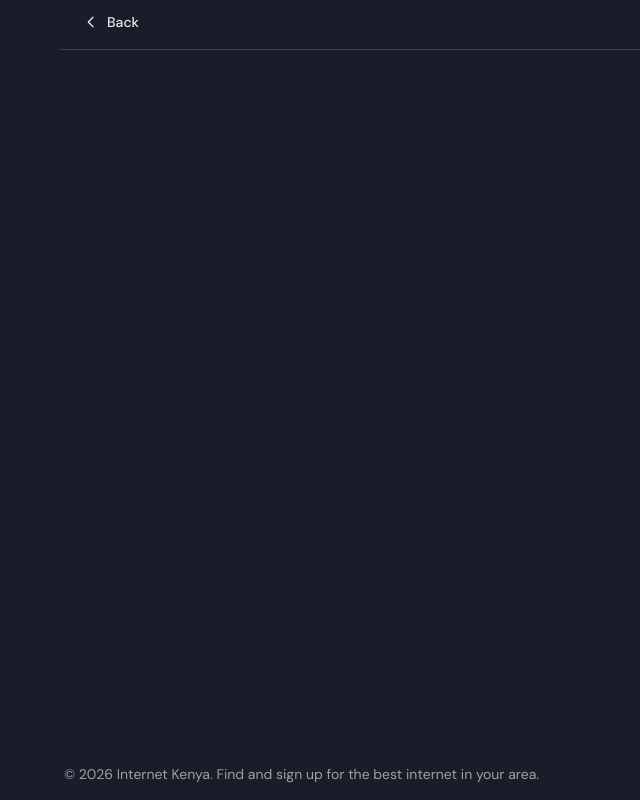
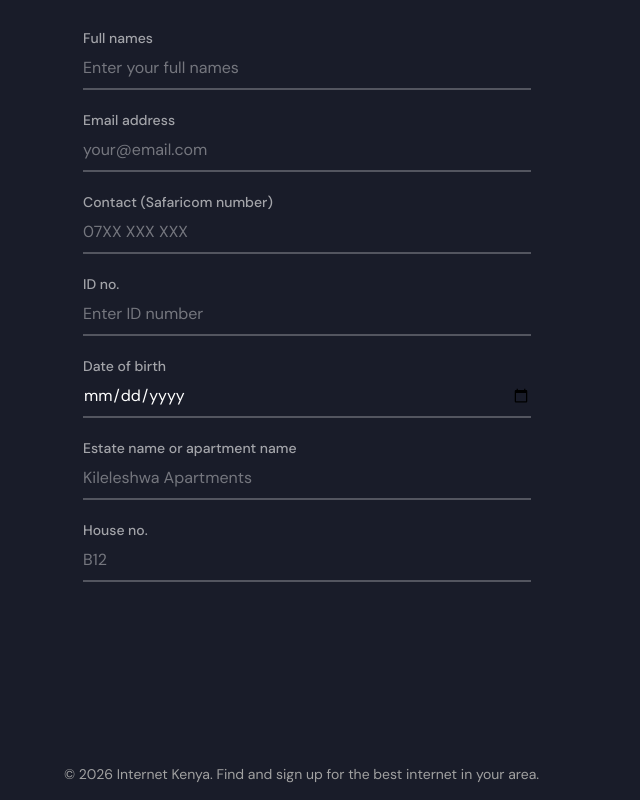
Before and after one commit to QuantumSnow0/internet-kenya, a Next.js app: page /providers/safaricom/apply in a window 1280 px wide. Shown: the whole page, without its empty margins (0-640 px from the left). Built offline with nearby package versions, Linux system fonts and the light colour scheme.

Commit message:
finished signup page for safaricom

```diff
--- a/src/app/globals.css
+++ b/src/app/globals.css
@@ -26,25 +26,36 @@ body {
   font-family: var(--font-dm-sans), system-ui, sans-serif;
 }
 
-/* Scrollable main area: works on mobile with momentum; styled vertical scrollbar */
+/* Scrollable main area: works on mobile with momentum */
 main {
   overflow-y: auto;
   overflow-x: hidden;
+  -webkit-overflow-scrolling: touch;
+}
+
+/* Hide scrollbars on mobile; show thin scrollbar on desktop */
+@media (max-width: 767px) {
+  main {
+    scrollbar-width: none;
+  }
+  main::-webkit-scrollbar {
+    display: none;
+  }
+}
+
+@media (min-width: 768px) {
+  main {
     scrollbar-gutter: stable;
-  -webkit-overflow-scrolling: touch;
     scrollbar-width: thin;
     scrollbar-color: rgba(255, 255, 255, 0.28) rgba(255, 255, 255, 0.06);
   }
-
   main::-webkit-scrollbar {
     width: 8px;
   }
-
   main::-webkit-scrollbar-track {
     background: rgba(255, 255, 255, 0.06);
     border-radius: 999px;
   }
-
   main::-webkit-scrollbar-thumb {
     background: linear-gradient(
       180deg,
@@ -53,13 +64,13 @@ main::-webkit-scrollbar-thumb {
     );
     border-radius: 999px;
   }
-
   main::-webkit-scrollbar-thumb:hover {
     background: linear-gradient(
       180deg,
       rgba(255, 255, 255, 0.45),
       rgba(255, 255, 255, 0.28)
     );
+  }
 }
 
 /* Section below carousel: wrapper (no curve), title sits on carousel */
@@ -179,29 +190,15 @@ main::-webkit-scrollbar-thumb:hover {
   display: none;
 }
 
-/* Horizontal card rows: constrain width so they scroll on desktop; slim scrollbar */
+/* Horizontal card rows: constrain width, scroll; hide scrollbar (touch scroll still works) */
 .recommended-deals-row {
   width: 100%;
   max-width: 100%;
   min-width: 0;
-  scrollbar-width: thin;
-  scrollbar-color: rgba(255, 255, 255, 0.22) rgba(255, 255, 255, 0.05);
+  scrollbar-width: none;
+  -ms-overflow-style: none;
 }
 
 .recommended-deals-row::-webkit-scrollbar {
-  height: 5px;
+  display: none;
 }
-
-.recommended-deals-row::-webkit-scrollbar-track {
-  background: rgba(255, 255, 255, 0.05);
-  border-radius: 999px;
-}
-
-.recommended-deals-row::-webkit-scrollbar-thumb {
-  background: rgba(255, 255, 255, 0.22);
-  border-radius: 999px;
-}
-
-.recommended-deals-row::-webkit-scrollbar-thumb:hover {
-  background: rgba(255, 255, 255, 0.32);
-}
--- a/src/app/providers/[slug]/_components/ApplyNowButton.tsx
+++ b/src/app/providers/[slug]/_components/ApplyNowButton.tsx
@@ -6,18 +6,35 @@ import { usePathname, useSearchParams } from "next/navigation";
 type ApplyNowButtonProps = {
   /** Theme classes for the button (e.g. violet, sky, or tier accent). */
   buttonClassName: string;
+  /** Plan name for apply page header (e.g. "Home Fiber", "5G data plans"). Passed as query param. */
+  planName?: string;
+  /** Speed/label to show on apply page (e.g. "15 Mbps"). Passed as query param. */
+  speedLabel?: string;
+  /** Price to show on apply page (e.g. "2,999 KSh/month"). Passed as query param. */
+  priceLabel?: string;
+  /** Device price line for apply page (e.g. "10,000 KSh → 2,999 KSh"). Only for 5G. */
+  devicePriceLabel?: string;
   children?: React.ReactNode;
 };
 
 /** Apply now CTA: links to provider apply page; wrapper covers card border. */
 export function ApplyNowButton({
   buttonClassName,
+  planName,
+  speedLabel,
+  priceLabel,
+  devicePriceLabel,
   children = "Apply now",
 }: ApplyNowButtonProps) {
   const pathname = usePathname();
   const searchParams = useSearchParams();
   const baseApply = pathname?.endsWith("/apply") ? pathname : `${pathname}/apply`;
-  const query = searchParams?.toString() ? `?${searchParams.toString()}` : "";
+  const params = new URLSearchParams(searchParams?.toString() ?? "");
+  if (planName) params.set("plan", planName);
+  if (speedLabel) params.set("speed", speedLabel);
+  if (priceLabel) params.set("price", priceLabel);
+  if (devicePriceLabel) params.set("device", devicePriceLabel);
+  const query = params.toString() ? `?${params.toString()}` : "";
   const applyHref = `${baseApply}${query}`;
 
   return (
--- a/src/app/providers/[slug]/_components/FiberPlansSection.tsx
+++ b/src/app/providers/[slug]/_components/FiberPlansSection.tsx
@@ -57,11 +57,11 @@ export function FiberPlansSection({
               <p className="font-mono text-lg font-bold text-white sm:text-xl">
                 {plan.priceKes.toLocaleString("en-KE")}
                 <span className="ml-0.5 text-xs font-normal text-white/50">
-                  KSh/mo
+                  KSh/month
                 </span>
               </p>
             </div>
-            <ApplyNowButton buttonClassName="border-sky-400/30 bg-sky-500/25 text-sky-100 hover:bg-sky-500/35 hover:border-sky-400/50 active:bg-sky-500/30" />
+            <ApplyNowButton planName={title} speedLabel={`${plan.speedMbps} Mbps`} priceLabel={`${plan.priceKes.toLocaleString("en-KE")} KSh/month`} devicePriceLabel="Free" buttonClassName="border-sky-400/30 bg-sky-500/25 text-sky-100 hover:bg-sky-500/35 hover:border-sky-400/50 active:bg-sky-500/30" />
           </div>
         ))}
       </div>
--- a/src/app/providers/[slug]/_components/RecommendedDeals.tsx
+++ b/src/app/providers/[slug]/_components/RecommendedDeals.tsx
@@ -59,7 +59,7 @@ export function RecommendedDeals({ title, items }: RecommendedDealsProps) {
                 <p className="font-mono text-lg font-bold text-white sm:text-xl">
                   {item.priceCurrentKes.toLocaleString("en-KE")}
                   <span className="ml-0.5 text-xs font-normal text-white/50">
-                    KSh/mo
+                    KSh/month
                   </span>
                 </p>
                 {item.priceOriginalKes != null && (
@@ -68,7 +68,7 @@ export function RecommendedDeals({ title, items }: RecommendedDealsProps) {
                   </span>
                 )}
               </div>
-              <ApplyNowButton buttonClassName={accent.button} />
+              <ApplyNowButton planName={title} speedLabel={`${item.speedMbps} Mbps`} priceLabel={`${item.priceCurrentKes.toLocaleString("en-KE")} KSh/month`} devicePriceLabel="Free" buttonClassName={accent.button} />
             </div>
           );
         })}
--- a/src/app/providers/[slug]/_components/TierUnlimitedPlansSection.tsx
+++ b/src/app/providers/[slug]/_components/TierUnlimitedPlansSection.tsx
@@ -52,7 +52,7 @@ export function TierUnlimitedPlansSection({ plans }: TierUnlimitedPlansSectionPr
                 <p className="font-mono text-lg font-bold text-white sm:text-xl">
                   {plan.priceCurrentKes.toLocaleString("en-KE")}
                   <span className="ml-0.5 text-xs font-normal text-white/50">
-                    KSh/mo
+                    KSh/month
                   </span>
                 </p>
                 {plan.priceOriginalKes != null && (
@@ -61,7 +61,7 @@ export function TierUnlimitedPlansSection({ plans }: TierUnlimitedPlansSectionPr
                   </span>
                 )}
               </div>
-              <ApplyNowButton buttonClassName={accent.button} />
+              <ApplyNowButton planName="Tier unlimited plans" speedLabel={`${plan.speedMbps} Mbps`} priceLabel={`${plan.priceCurrentKes.toLocaleString("en-KE")} KSh/month`} devicePriceLabel="Free" buttonClassName={accent.button} />
             </div>
           );
         })}
--- /dev/null
+++ b/src/app/providers/[slug]/apply/_components/ApplyForm.tsx
@@ -0,0 +1,120 @@
+"use client";
+
+import { useState } from "react";
+
+const inputClass =
+  "w-full border-0 border-b-2 border-white/25 bg-transparent px-0 pb-2 pt-1 text-sm text-white placeholder:text-white/40 focus:border-emerald-400/80 focus:outline-none focus:ring-0 sm:text-base";
+const labelClass = "text-xs font-medium text-white/60 sm:text-sm";
+
+/** Apply / account creation form with underline-style inputs. */
+export function ApplyForm() {
+  const [fullNames, setFullNames] = useState("");
+  const [email, setEmail] = useState("");
+  const [contact, setContact] = useState("");
+  const [idNo, setIdNo] = useState("");
+  const [dob, setDob] = useState("");
+  const [estate, setEstate] = useState("");
+  const [houseNo, setHouseNo] = useState("");
+
+  return (
+    <section className="flex w-full max-w-md flex-col gap-5">
+      <div className="flex flex-col gap-1">
+        <label htmlFor="apply-full-names" className={labelClass}>
+          Full names
+        </label>
+        <input
+          id="apply-full-names"
+          type="text"
+          value={fullNames}
+          onChange={(e) => setFullNames(e.target.value)}
+          placeholder="Enter your full names"
+          className={inputClass}
+          autoComplete="name"
+        />
+      </div>
+      <div className="flex flex-col gap-1">
+        <label htmlFor="apply-email" className={labelClass}>
+          Email address
+        </label>
+        <input
+          id="apply-email"
+          type="email"
+          value={email}
+          onChange={(e) => setEmail(e.target.value)}
+          placeholder="your@email.com"
+          className={inputClass}
+          autoComplete="email"
+        />
+      </div>
+      <div className="flex flex-col gap-1">
+        <label htmlFor="apply-contact" className={labelClass}>
+          Contact (Safaricom number)
+        </label>
+        <input
+          id="apply-contact"
+          type="tel"
+          value={contact}
+          onChange={(e) => setContact(e.target.value)}
+          placeholder="07XX XXX XXX"
+          className={inputClass}
+          autoComplete="tel"
+        />
+      </div>
+      <div className="flex flex-col gap-1">
+        <label htmlFor="apply-id" className={labelClass}>
+          ID no.
+        </label>
+        <input
+          id="apply-id"
+          type="text"
+          value={idNo}
+          onChange={(e) => setIdNo(e.target.value)}
+          placeholder="Enter ID number"
+          className={inputClass}
+          autoComplete="off"
+        />
+      </div>
+      <div className="flex flex-col gap-1">
+        <label htmlFor="apply-dob" className={labelClass}>
+          Date of birth
+        </label>
+        <input
+          id="apply-dob"
+          type="date"
+          value={dob}
+          onChange={(e) => setDob(e.target.value)}
+          className={inputClass}
+          autoComplete="bday"
+        />
+      </div>
+      <div className="flex flex-col gap-1">
+        <label htmlFor="apply-estate" className={labelClass}>
+          Estate name or apartment name
+        </label>
+        <input
+          id="apply-estate"
+          type="text"
+          value={estate}
+          onChange={(e) => setEstate(e.target.value)}
+          placeholder="Kileleshwa Apartments"
+          className={inputClass}
+          autoComplete="address-level2"
+        />
+      </div>
+      <div className="flex flex-col gap-1">
+        <label htmlFor="apply-house-no" className={labelClass}>
+          House no.
+        </label>
+        <input
+          id="apply-house-no"
+          type="text"
+          value={houseNo}
+          onChange={(e) => setHouseNo(e.target.value)}
+          placeholder="B12"
+          className={inputClass}
+          autoComplete="address-line1"
+        />
+      </div>
+    </section>
+  );
+}
--- a/src/app/providers/[slug]/apply/page.tsx
+++ b/src/app/providers/[slug]/apply/page.tsx
@@ -1,6 +1,6 @@
-import Link from "next/link";
 import { notFound } from "next/navigation";
 import { providers } from "@/app/data/providers";
+import { ApplyForm } from "./_components/ApplyForm";
 
 const PROVIDER_SLUGS = providers.map((p) => p.slug);
 const PROVIDER_SET = new Set(PROVIDER_SLUGS);
@@ -20,42 +20,126 @@ export default async function ApplyPage({
   searchParams,
 }: {
   params: Promise<{ slug: string }>;
-  searchParams: Promise<{ county?: string | string[] }>;
+  searchParams: Promise<{ plan?: string | string[]; speed?: string | string[]; price?: string | string[]; county?: string | string[]; device?: string | string[] }>;
 }) {
   const { slug } = await params;
   if (!PROVIDER_SET.has(slug)) notFound();
 
   const query = await searchParams;
+  const planRaw = getSingleQueryValue(query.plan);
+  const planName = planRaw ? decodeURIComponent(planRaw) : "";
+  const speed = getSingleQueryValue(query.speed);
+  const priceRaw = getSingleQueryValue(query.price);
+  const price = priceRaw ? decodeURIComponent(priceRaw) : "";
+  const priceShort = price ? price.replace(/\s*KSh\/month$/i, " KSh/mo") : "";
   const county = getSingleQueryValue(query.county);
-  const backHref = county
-    ? `/providers/${slug}?county=${encodeURIComponent(county)}`
-    : `/providers/${slug}`;
+  const deviceRaw = getSingleQueryValue(query.device);
+  const device = deviceRaw ? decodeURIComponent(deviceRaw) : "";
 
   return (
     <div className="min-h-screen bg-background">
-      <header className="sticky top-0 z-10 border-b border-white/15 bg-background px-3 py-3 sm:px-6">
-        <Link
-          href={backHref}
-          className="inline-flex items-center gap-2 text-sm font-medium text-white/90 transition-colors hover:text-white"
-        >
-          <svg
-            aria-hidden
-            className="h-4 w-4 shrink-0"
-            fill="none"
-            stroke="currentColor"
-            viewBox="0 0 24 24"
-          >
-            <path
-              strokeLinecap="round"
-              strokeLinejoin="round"
-              strokeWidth={2}
-              d="M15 19l-7-7 7-7"
-            />
-          </svg>
-          Back
-        </Link>
-      </header>
-      <main className="px-3 py-6 sm:px-6" />
+      <main className="px-0 pt-2 sm:px-6 sm:pt-4">
+        <div className="flex flex-col items-center gap-3">
+          {(county || planName) && (
+            <div className="flex w-full flex-row items-center justify-between gap-2 px-3 sm:px-0">
+              {county && (
+                <p className="text-sm font-medium text-white/60 sm:text-base">
+                  {decodeURIComponent(county)}
+                </p>
+              )}
+              {planName && (
+                <p className="text-sm font-semibold text-white/90 sm:text-base">
+                  {planName}
+                </p>
+              )}
+            </div>
+          )}
+          {(speed || price || device) && (
+            <>
+              {/* Mobile: 2-row grid + horizontal separator, both vertical separators aligned */}
+              <div className="grid w-full grid-cols-[1fr_auto_1fr] items-center gap-x-2 gap-y-1.5 sm:hidden">
+                {speed && (
+                  <p className="col-start-1 row-start-1 min-w-0 bg-linear-to-br from-white via-violet-200 to-emerald-300 bg-clip-text text-xl font-extrabold tabular-nums tracking-tight text-transparent selection:bg-violet-500/30">
+                    {decodeURIComponent(speed)}
+                  </p>
+                )}
+                {(speed && price) && (
+                  <span
+                    className="col-start-2 row-start-1 h-6 w-px justify-self-center bg-white/40"
+                    aria-hidden
+                  />
+                )}
+                {price && (
+                  <p className="col-start-3 row-start-1 min-w-0 text-right font-mono text-base font-bold text-white">
+                    {priceShort}
+                  </p>
+                )}
+                {device && (
+                  <>
+                    <span
+                      className="col-span-3 row-start-2 h-px w-full bg-white/40"
+                      aria-hidden
+                    />
+                    <span className="col-start-1 row-start-3 min-w-0 font-mono text-base font-bold text-white">
+                      Device
+                    </span>
+                    <span
+                      className="col-start-2 row-start-3 h-6 w-px justify-self-center bg-white/40"
+                      aria-hidden
+                    />
+                    <span className="col-start-3 row-start-3 min-w-0 text-right font-mono text-base font-bold text-white">
+                      {decodeURIComponent(device)}
+                    </span>
+                    <span
+                      className="col-span-3 row-start-4 h-px w-full bg-white/40"
+                      aria-hidden
+                    />
+                  </>
+                )}
+              </div>
+              {/* Desktop: speed | sep | price | sep | device (separators in between), separator below */}
+              <div className="hidden w-full flex-col sm:flex">
+                <div className="grid w-full grid-cols-[1fr_auto_1fr_auto_1fr] items-center gap-0">
+                  {speed && (
+                    <p className="justify-self-start bg-linear-to-br from-white via-violet-200 to-emerald-300 bg-clip-text text-xl font-extrabold tabular-nums tracking-tight text-transparent selection:bg-violet-500/30 sm:text-2xl md:text-3xl">
+                      {decodeURIComponent(speed)}
+                    </p>
+                  )}
+                  {(speed && price) && (
+                    <span
+                      className="h-6 w-px justify-self-center bg-white/40"
+                      aria-hidden
+                    />
+                  )}
+                  {price && (
+                    <p className="justify-self-center font-mono text-base font-bold text-white sm:text-lg">
+                      {price}
+                    </p>
+                  )}
+                  {(price && device) && (
+                    <span
+                      className="h-6 w-px justify-self-center bg-white/40"
+                      aria-hidden
+                    />
+                  )}
+                  {device && (
+                    <p className="justify-self-end font-mono text-base font-bold text-white sm:text-lg">
+                      Device: {decodeURIComponent(device)}
+                    </p>
+                  )}
+                </div>
+                <span
+                  className="mt-3 h-px w-full bg-white/40"
+                  aria-hidden
+                />
+              </div>
+            </>
+          )}
+          <div className="mt-3 w-full px-3 sm:px-0">
+            <ApplyForm />
+          </div>
+        </div>
+      </main>
     </div>
   );
 }
```
Also changed, not shown: src/app/providers/[slug]/_components/FiveGPlansSection.tsx (+14 -2 lines). Lines whose indentation alone changed are shown as unchanged.
